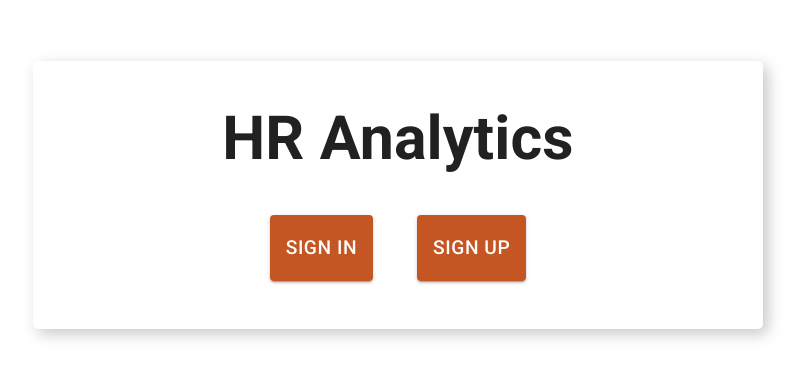
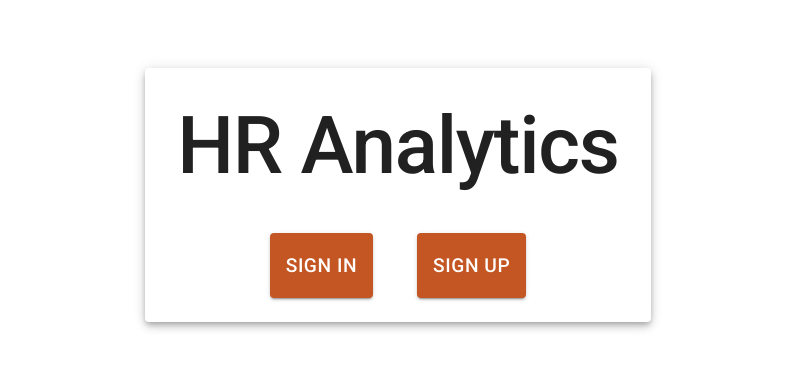
Before and after one commit to MuGen9/hr-dashboard, a React (Create React App) app in the folder frontend/: page / in a window 1280 px wide. Shown: the part 205-584 px from the top of the page, without its empty margins (242-1047 px from the left). Built offline with nearby package versions, Linux system fonts and the light colour scheme.

Commit message:
removed sass, styles in mui

```diff
--- a/frontend/package.json
+++ b/frontend/package.json
@@ -17,7 +17,6 @@
     "react-hook-form": "^7.33.0",
     "react-router-dom": "^6.3.0",
     "react-scripts": "5.0.1",
-    "sass": "^1.58.2",
     "typescript": "^4.4.2",
     "web-vitals": "^2.1.0"
   },
--- a/frontend/src/providers/ThemeProvider.ts
+++ b/frontend/src/providers/ThemeProvider.ts
@@ -8,5 +8,14 @@ export const theme = createTheme({
     secondary: {
       main: '#2391c4'
     }
+  },
+  components: {
+    MuiLink: {
+      styleOverrides: {
+        root: {
+          textDecoration: 'none'
+        }
+      }
+    }
   }
 });
--- /dev/null
+++ b/frontend/src/views/main/Main.css
@@ -0,0 +1,9 @@
+h1 {
+    word-break: break-all;
+}
+
+@media (min-width: 600px) {
+    .hideBrTag {
+        display: none;
+    }
+}
--- a/frontend/src/views/main/Main.scss
+++ /dev/null
@@ -1,47 +0,0 @@
-body {
-    text-align: center;
-}
-
-#root {
-    min-height: 100vh;
-}
-
-h1 {
-    font-size: 3.8rem;
-    margin: 0px 0 15px 0;
-    word-break: break-all;
-}
-
-a {
-    text-decoration: none;
-}
-
-.hide {
-    @media (min-width: 600px) {
-        display: none;
-    }
-}
-
-.mainBox {
-    margin: 0 auto;
-    width: 70vw;
-    border-radius: 5px;
-    box-shadow: 5px 5px 15px 0px rgba(200, 200, 200, 1);
-    padding: 4vh 0 4vh 0;
-
-    @media (max-width: 601px) {
-        display: contents;
-    }
-
-    @media (min-width: 1000px) {
-        width: 57vw;
-    }
-
-    @media (min-width: 1500px) {
-        width: 47vw;
-    }
-
-    @media (min-width: 2000px) {
-        width: 40vw;
-    }
-}
--- a/frontend/src/views/main/Main.tsx
+++ b/frontend/src/views/main/Main.tsx
@@ -1,7 +1,6 @@
-import { Link } from 'react-router-dom';
-import { Box, Button, Stack } from '@mui/material';
+import { Box, Button, Stack, Link, Paper, Typography } from '@mui/material';
 
-import './Main.scss';
+import './Main.css';
 import { appRoutes } from 'routes/routes';
 
 const MainView = () => {
@@ -13,17 +12,25 @@ const MainView = () => {
       flexDirection="column"
       sx={{ minHeight: '100vh' }}
     >
-      <div className="mainBox">
-        <h1>
-          HR <br className="hide" />
+      <Paper
+        elevation={5}
+        sx={{ p: 1, display: { xs: 'contents', sm: 'block' } }}
+      >
+        <Typography
+          variant="h1"
+          align="center"
+          sx={{ fontSize: '5rem', fontWeight: 'medium', margin: '1.5rem' }}
+        >
+          HR <br className="hideBrTag" />
           Analytics
-        </h1>
+        </Typography>
         <Stack
           direction={{ xs: 'column', sm: 'row' }}
           justifyContent="center"
+          alignItems="center"
           spacing={1.5}
         >
-          <Link to={appRoutes.signIn}>
+          <Link href={appRoutes.signIn}>
             <Button
               color="primary"
               variant="contained"
@@ -32,7 +39,7 @@ const MainView = () => {
               Sign in
             </Button>
           </Link>
-          <Link to={appRoutes.signUp}>
+          <Link href={appRoutes.signUp}>
             <Button
               color="primary"
               variant="contained"
@@ -42,7 +49,7 @@ const MainView = () => {
             </Button>
           </Link>
         </Stack>
-      </div>
+      </Paper>
     </Box>
   );
 };
--- a/frontend/src/views/signIn/SignIn.tsx
+++ b/frontend/src/views/signIn/SignIn.tsx
@@ -1,5 +1,4 @@
-import { Link } from 'react-router-dom';
-import { Button } from '@mui/material';
+import { Link, Button } from '@mui/material';
 
 import { appRoutes } from 'routes/routes';
 
@@ -7,7 +6,7 @@ const SignIn = () => {
   return (
     <>
       <h2>Sign in!</h2>
-      <Link to={appRoutes.main}>
+      <Link href={appRoutes.main}>
         <Button
           color="primary"
           variant="contained"
--- a/frontend/src/views/singUp/SignUp.tsx
+++ b/frontend/src/views/singUp/SignUp.tsx
@@ -1,5 +1,4 @@
-import { Link } from 'react-router-dom';
-import { Button } from '@mui/material';
+import { Link, Button } from '@mui/material';
 
 import { appRoutes } from 'routes/routes';
 
@@ -7,7 +6,7 @@ const SignUp = () => {
   return (
     <>
       <h2>Sign up!</h2>
-      <Link to={appRoutes.main}>
+      <Link href={appRoutes.main}>
         <Button
           color="primary"
           variant="contained"
```
Also changed, not shown: 1 other file (tests, documents, lock files or other folders).
